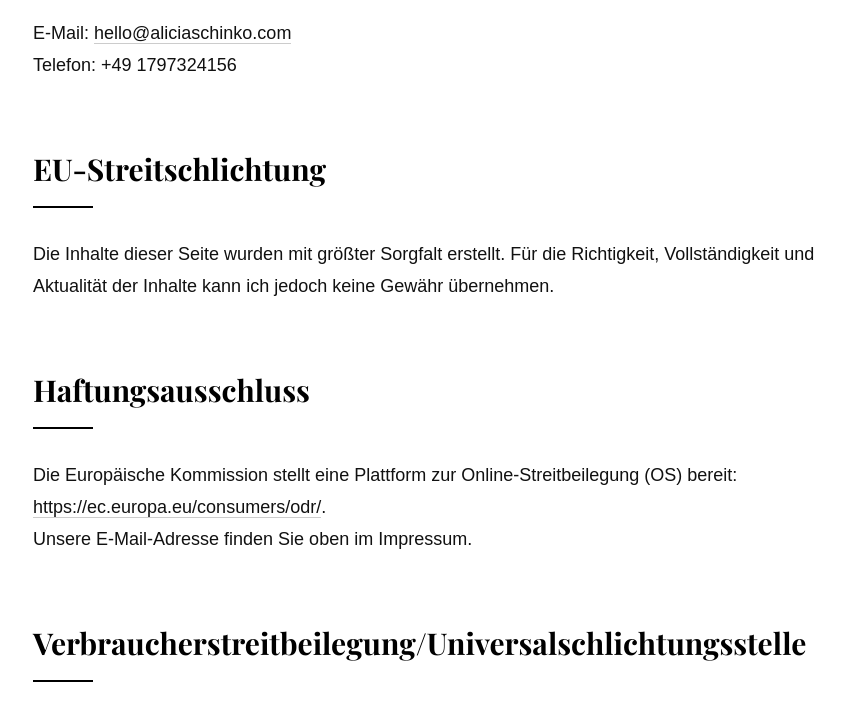
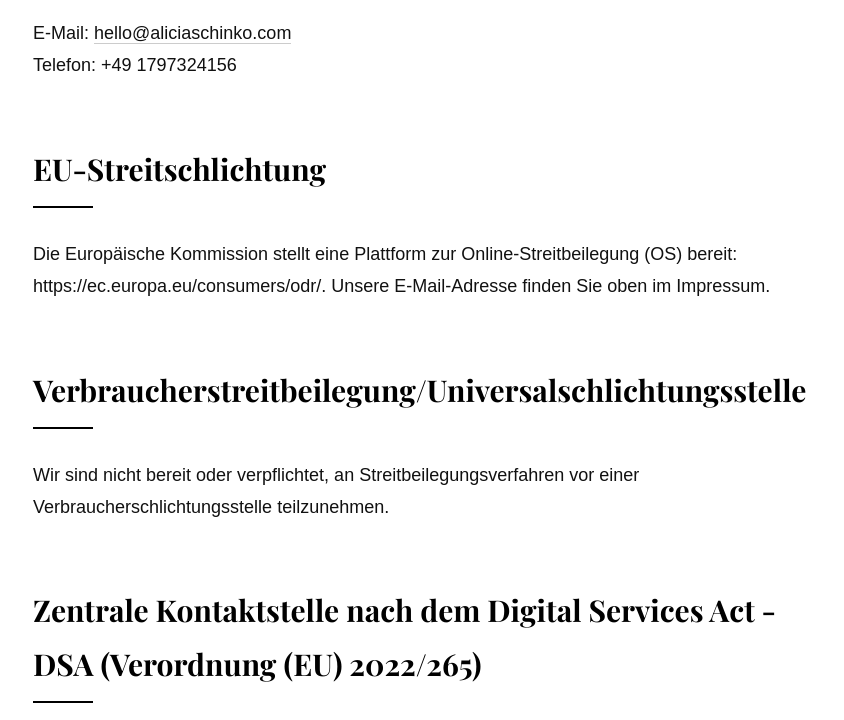
Before and after one commit to aliciaschinko/impressum, a plain HTML site: page index.html in a window 1280 px wide. Shown: the part 571-1291 px from the top of the page, without its empty margins (207-1051 px from the left). Drawn offline with nearby package versions, Linux system fonts and the light colour scheme; a web font is replaced by a local one.

Commit message:
Add files via upload

```diff
--- a/index.html
+++ b/index.html
@@ -82,10 +82,9 @@
   Telefon: +49 1797324156</p>
 
   <h2>EU-Streitschlichtung</h2>
-  <p>Die Inhalte dieser Seite wurden mit größter Sorgfalt erstellt. Für die Richtigkeit, Vollständigkeit und Aktualität der Inhalte kann ich jedoch keine Gewähr übernehmen.</p>
-
-  <h2>Haftungsausschluss</h2>
-  <p>Die Europ&auml;ische Kommission stellt eine Plattform zur Online-Streitbeilegung (OS) bereit: <a href="https://ec.europa.eu/consumers/odr/" target="_blank" rel="noopener noreferrer">https://ec.europa.eu/consumers/odr/</a>.<br /> Unsere E-Mail-Adresse finden Sie oben im Impressum.</p>
+  <p>Die Europäische Kommission stellt eine Plattform zur Online-Streitbeilegung (OS) bereit:
+https://ec.europa.eu/consumers/odr/.
+Unsere E-Mail-Adresse finden Sie oben im Impressum.</p>
 
 <h2>Verbraucher&shy;streit&shy;beilegung/Universal&shy;schlichtungs&shy;stelle</h2>
 <p>Wir sind nicht bereit oder verpflichtet, an Streitbeilegungsverfahren vor einer Verbraucherschlichtungsstelle teilzunehmen.</p>
```
